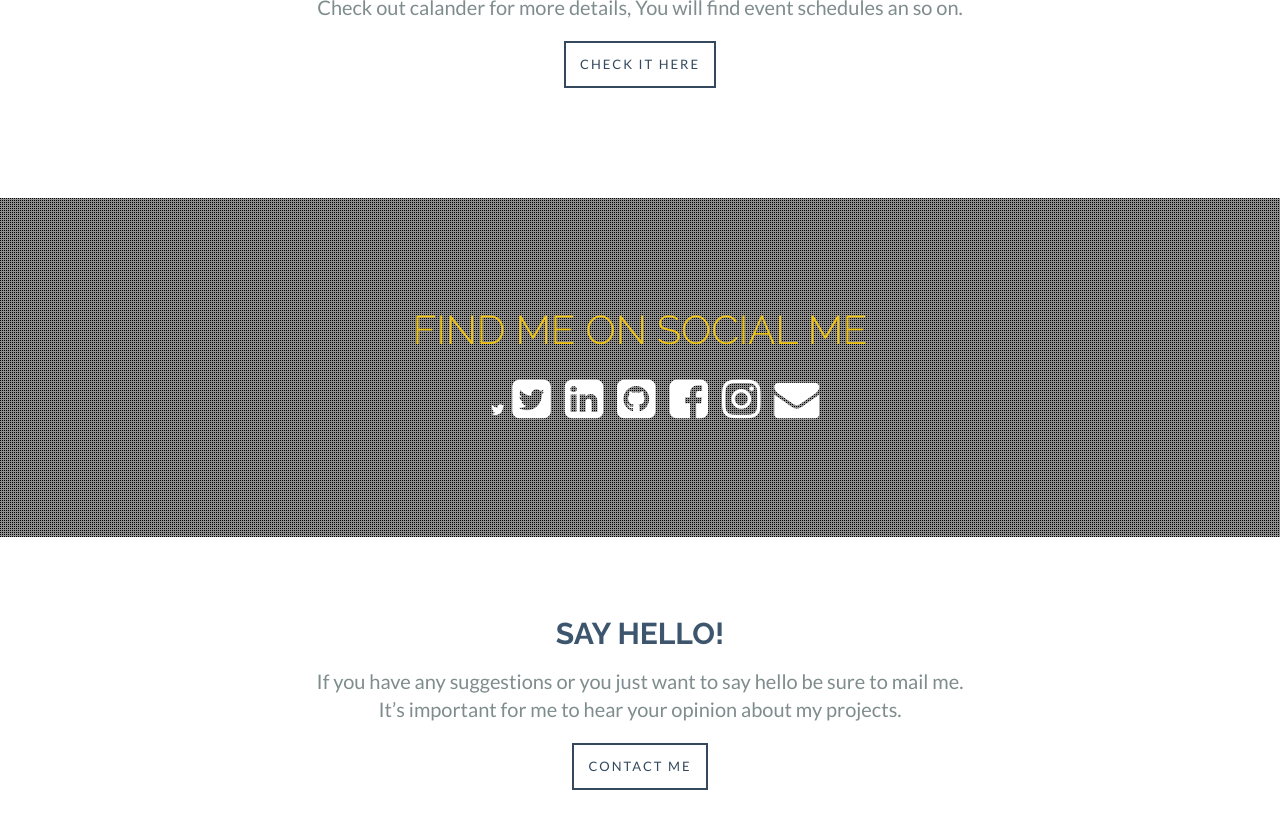
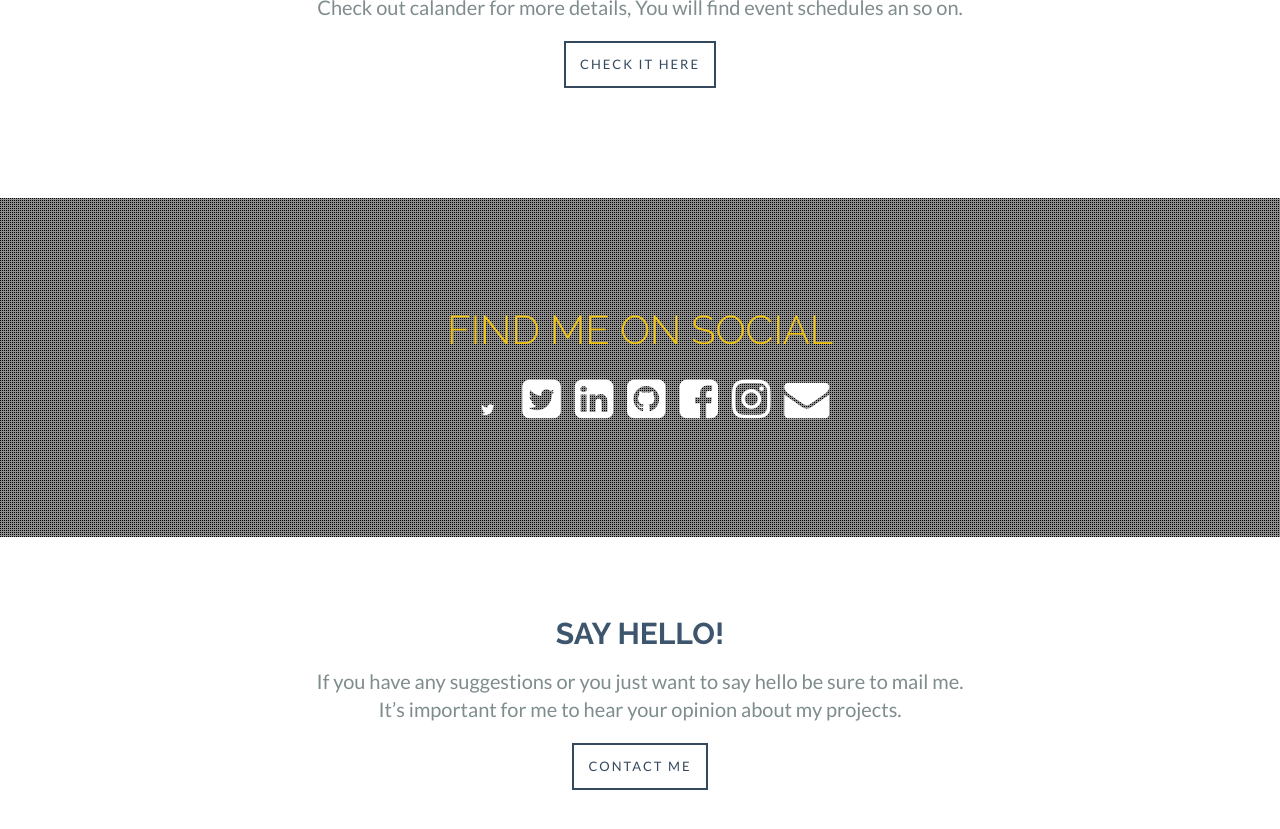
Before and after one commit to ashrafwani/ashrafwani.github.io, a Jekyll site: the page index.html, which Jekyll copies as it is, in a window 1280 px wide and 900 px high, scrolled down 1755 px. Shown: the top 829 px of the window. Built offline with Jekyll 4.4.1, drawn with Linux system fonts in a browser that asks for light colours; nearby versions of some CDN libraries.

Commit message:
Update index.html

```diff
--- a/index.html
+++ b/index.html
@@ -82,19 +82,17 @@ j=d.createElement(s),dl=l!='dataLayer'?'&l='+l:'';j.async=true;j.src=
      <section class="small-background-section">
      <div class="pattern"></div>
                     <div class="small-background-container">
-                        <h2 class="small-background-title"><span>Find me on social me</span></h2>
+                        <h2 class="small-background-title"><span>Find me on social </span></h2>
                          <ul class="socials">
-                             <div id="my-social">
-                        <a href="https://twitter.com/m_ashraf_wani"><i class="fa fa-twitter"></i></a>
-                        <a href="https://facebook.com/aashuvani"><i class="fa a-facebook-square"></i></a>
+                        <li><a href="https://twitter.com/m_ashraf_wani"><i class="fa fa-twitter"></i></a></li>
+                        <li><a href="https://facebook.com/aashuvani"><i class="fa a-facebook-square"></i></a></li>
                         <li><a href="https://twitter.com/m_ashraf_wani" target="_blank"><i class="fa fa-twitter-square fa-3x"></i></a></li>
                         <li><a href="https://linkedin.com/in/ashrafwani" target="_blank"><i class="fa fa-linkedin-square fa-3x"></i></a></li>
                         <li><a href="https://github.com/ashrafwani" target="_blank"><i class="fa fa-github-square fa-3x"></i></a></li>
                         <li><a href="https://facebook.com/aashuvani" target="_blank"><i class="fa fa-facebook-square fa-3x"></i></a></li>
                         <li><a href="https://instagram.com/ashraf.wani" target="_blank"><i class="fa fa-instagram fa-3x"></i></a></li>
                         <li><a href="mailto:ashrafwani@outlook.com" target="_blank"><i class="fa fa-envelope fa-3x"></i></a></li>
-                              </div>
-                        </ul>
+                         </ul>
                     </div>
     </section>
 
```
